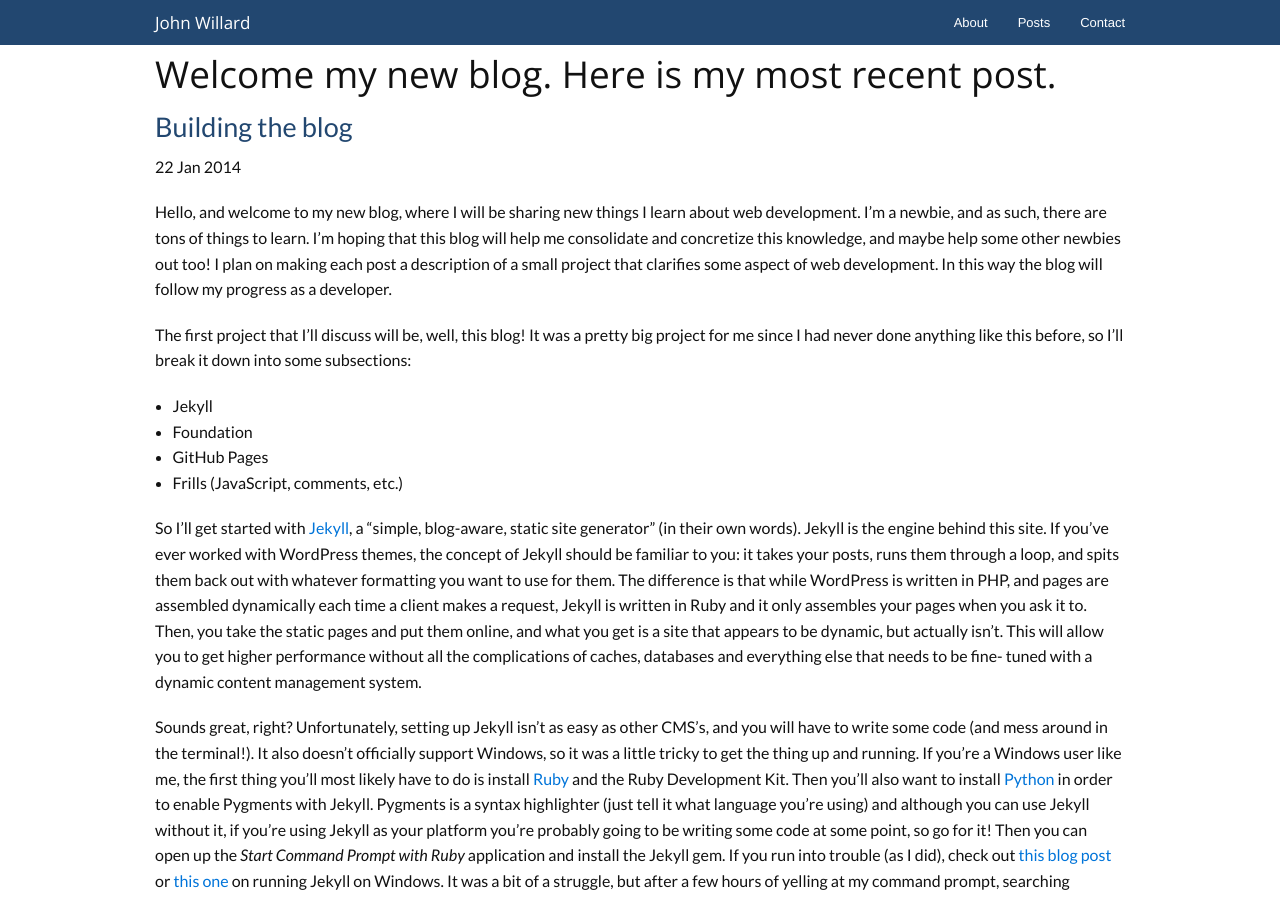
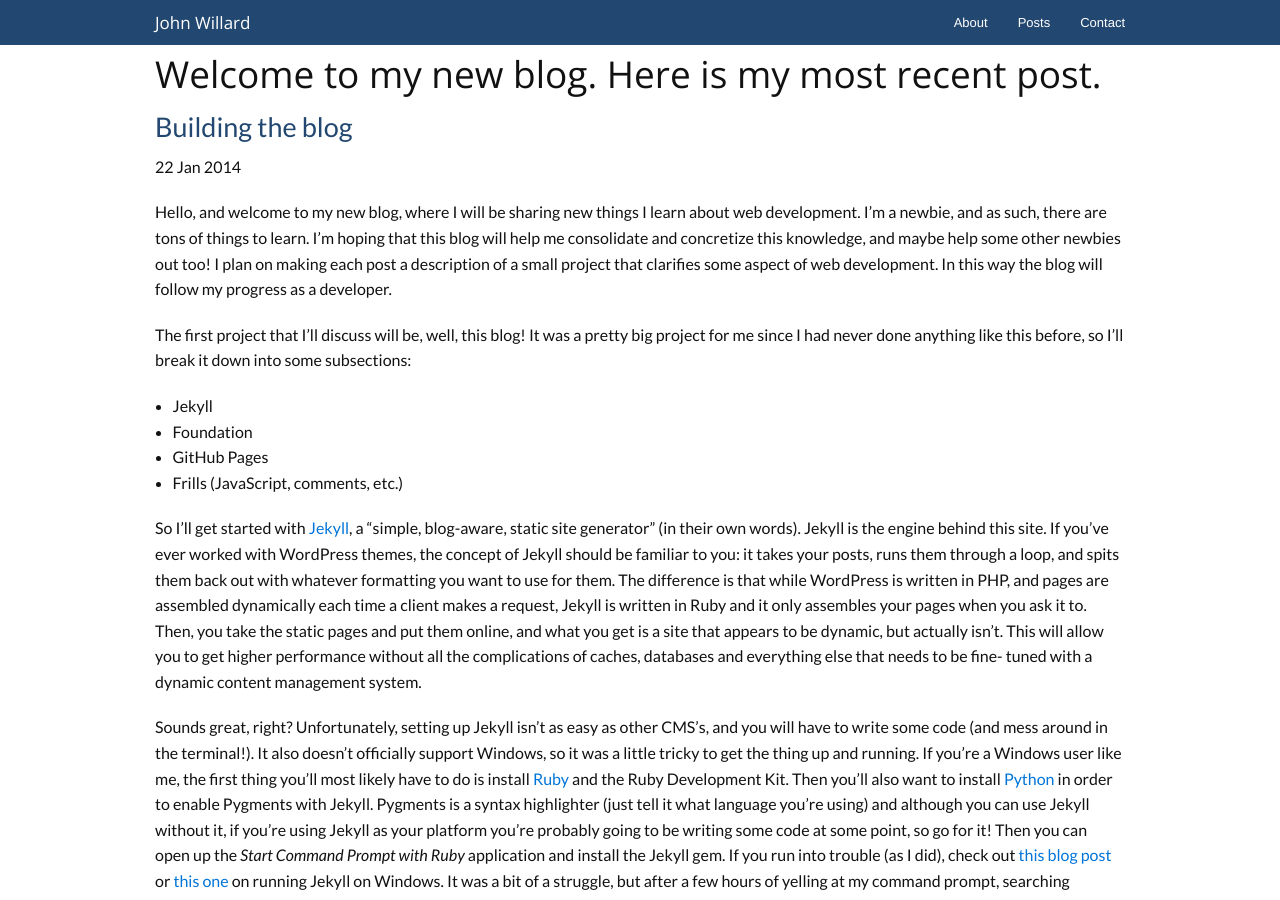
Before and after one commit to jgwil2/jgwil2.github.io, a Jekyll site: the page built from index.html, in a window 1280 px wide and 900 px high. Built offline with Jekyll 4.4.1, drawn with Linux system fonts in a browser that asks for light colours; Markdown is read by kramdown in place of the engine named in the settings.

Commit message:
omitted word

```diff
--- a/index.html
+++ b/index.html
@@ -7,7 +7,7 @@ layout: default
 
 		<div class="large-12 columns">
 
-		<h2>Welcome my new blog. Here is my most recent post.</h2>
+		<h2>Welcome to my new blog. Here is my most recent post.</h2>
 
 		{% for post in site.posts limit:1 %}
 			<h3 class="post-title"><a href="{{ post.url }}">{{ post.title }}</a></h3>
```
